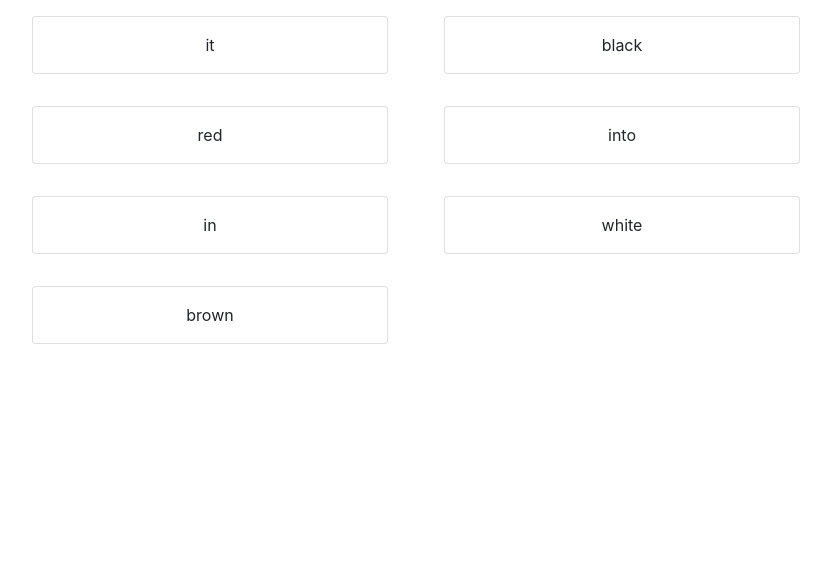
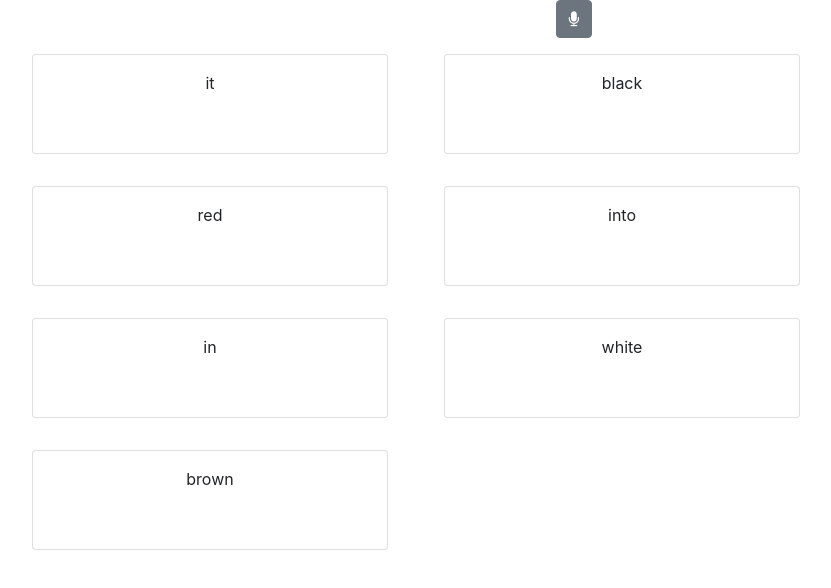
Before and after one commit to MrEdwinRodriguez/sightwords, a React (Create React App) app in the folder client/: page / in a window 1280 px wide. Shown: the top 588 px of the page, without its empty margins (66-897 px from the left). Built offline with nearby package versions, Linux system fonts and the light colour scheme.

Commit message:
text to speech and answer check

```diff
--- a/client/src/features/sightwords/Sightword.js
+++ b/client/src/features/sightwords/Sightword.js
@@ -1,12 +1,20 @@
-import React from 'react';
+import React, {useEffect} from 'react';
 import { Card, CardText, CardBody, Button, Col } from 'reactstrap';
 
-const Sightword = ({word}) => {
-
+const Sightword = ({word, compare}) => {
+	const handleClick = (e) => {
+		const wordSelected = e.target.getAttribute("value");
+		compare(wordSelected)
+	}
   	return (
-		<Card>
-			<CardBody>
-				<CardText>{word}</CardText>
+		<Card
+			id={word}
+			style={{
+				height: '100px'
+			}}
+		>
+			<CardBody value={word} onClick={(e)=>handleClick(e)}>
+				<CardText value={word}>{word}</CardText>
 			</CardBody>
 		</Card>
   	)
--- a/client/src/features/sightwords/SightwordList.js
+++ b/client/src/features/sightwords/SightwordList.js
@@ -1,16 +1,40 @@
-import React from 'react';
-import {Container, Col, Row} from 'reactstrap';
+import React, {useEffect, useState} from 'react';
+import {Container, Col, Row, Button} from 'reactstrap';
 import Sightword from './Sightword';
 
 const SightwordList = () => {
+	const [showMic, toggleMic] = useState(true);
+	const [currentWord, updateCurrentWord] = useState(null);
 	const words = ['it', "black", "red", "into", "in", "white", "brown"]
+
+	const onRead = () => {
+		const randomNumber = Math.floor(Math.random() * words.length);
+		const toSay = words.splice(randomNumber, 1);
+		updateCurrentWord(toSay[0])
+		console.log(words)
+		if (words.length === 0) toggleMic(false);
+		// const utter = new window.SpeechSynthesisUtterance(toSay[0]);
+		// window.speechSynthesis.speak(utter);
+	};
+
+	const compare = (selection) => {
+		if (selection === currentWord) {
+			const utter = new window.SpeechSynthesisUtterance("Great Job");
+			window.speechSynthesis.speak(utter);
+		} else {
+			const utter = new window.SpeechSynthesisUtterance("Try Again");
+			window.speechSynthesis.speak(utter);
+		}
+	};
+
 	return (
 		<Container>
+			{showMic ? <Button onClick={onRead}><i className="fa fa-microphone" aria-hidden="true"></i></Button> : ""}
 			<Row>
 				{words.map((word, idx) => {
 					return (
 						<Col className='m-3 col-sm-4' key={idx}>
-							<Sightword word={word} />
+							<Sightword word={word} compare={compare} />
 						</Col>
 					);
 				})}
```
